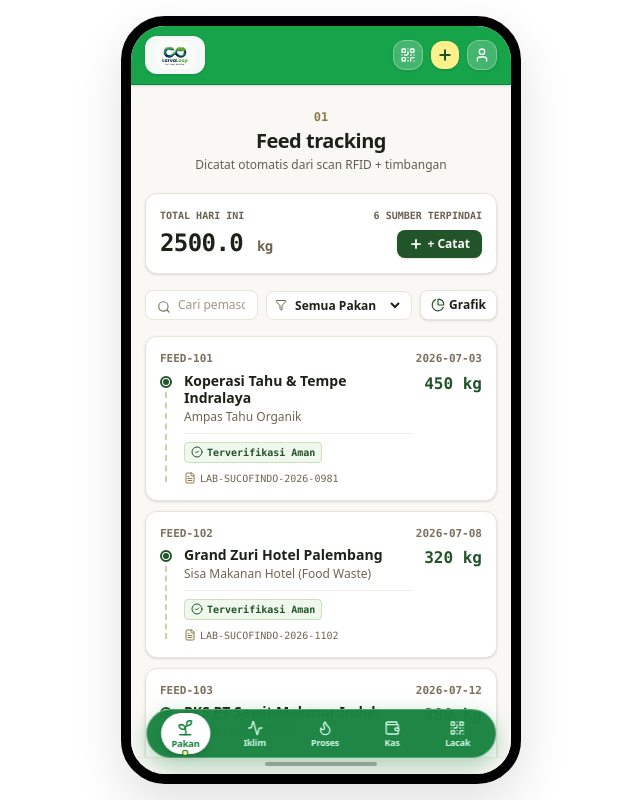
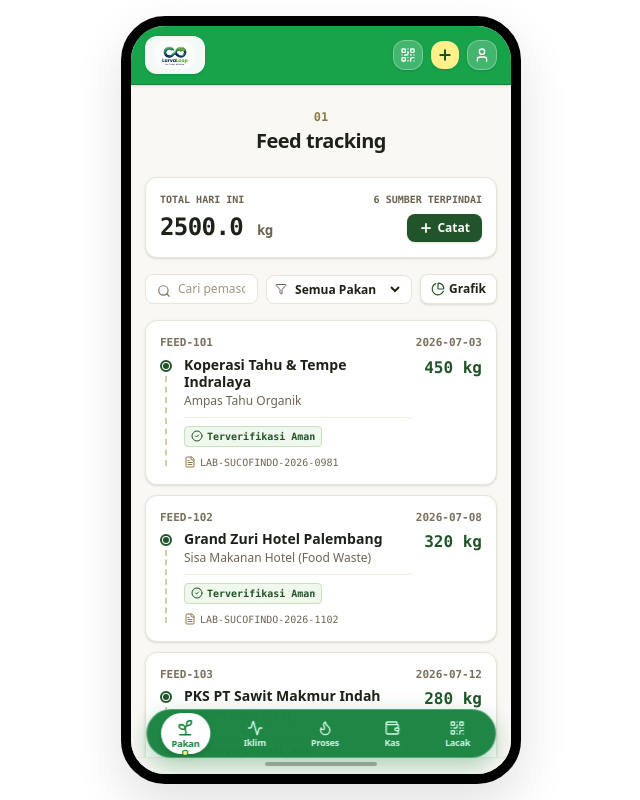
Before and after one commit to mkalam10/larvaloop, a React (Vite) app: page / in a window 1280 px wide. Shown: the whole page, without its empty margins (319-959 px from the left). Built offline with nearby package versions, Linux system fonts and the light colour scheme.

Commit message:
fix dummy3

```diff
--- a/src/components/CashFlowModule.tsx
+++ b/src/components/CashFlowModule.tsx
@@ -61,7 +61,7 @@
             className="bg-[#22542a] hover:bg-[#2b6834] text-white text-xs font-bold px-3 py-1.5 rounded-lg flex items-center gap-1 shadow-sm transition"
           >
             <Plus className="w-3.5 h-3.5 stroke-[3]" />
-            <span>+ Mutasi Kas</span>
+            <span>Mutasi Kas</span>
           </button>
         </div>
 
--- a/src/components/FeedModule.tsx
+++ b/src/components/FeedModule.tsx
@@ -87,7 +87,6 @@
           Feed tracking
         </h2>
         <p className="text-xs text-[#635d4f] font-medium mt-0.5">
-          Dicatat otomatis dari scan RFID + timbangan
         </p>
       </div>
 
@@ -106,7 +105,7 @@
             className="bg-[#22542a] hover:bg-[#2b6834] text-white text-xs font-bold px-3 py-1.5 rounded-lg flex items-center gap-1 shadow-sm transition"
           >
             <Plus className="w-3.5 h-3.5 stroke-[3]" />
-            <span>+ Catat</span>
+            <span>Catat</span>
           </button>
         </div>
       </div>
--- a/src/components/ProcessingModule.tsx
+++ b/src/components/ProcessingModule.tsx
@@ -57,7 +57,7 @@
           className="bg-[#16a34a] hover:bg-[#15803d] text-white text-xs font-bold px-3 py-2 rounded-xl flex items-center gap-1 shadow-sm transition active:scale-95"
         >
           <Plus className="w-3.5 h-3.5 stroke-[3]" />
-          <span>+ Catat Panen</span>
+          <span>Catat Panen</span>
         </button>
       </div>
 
```
